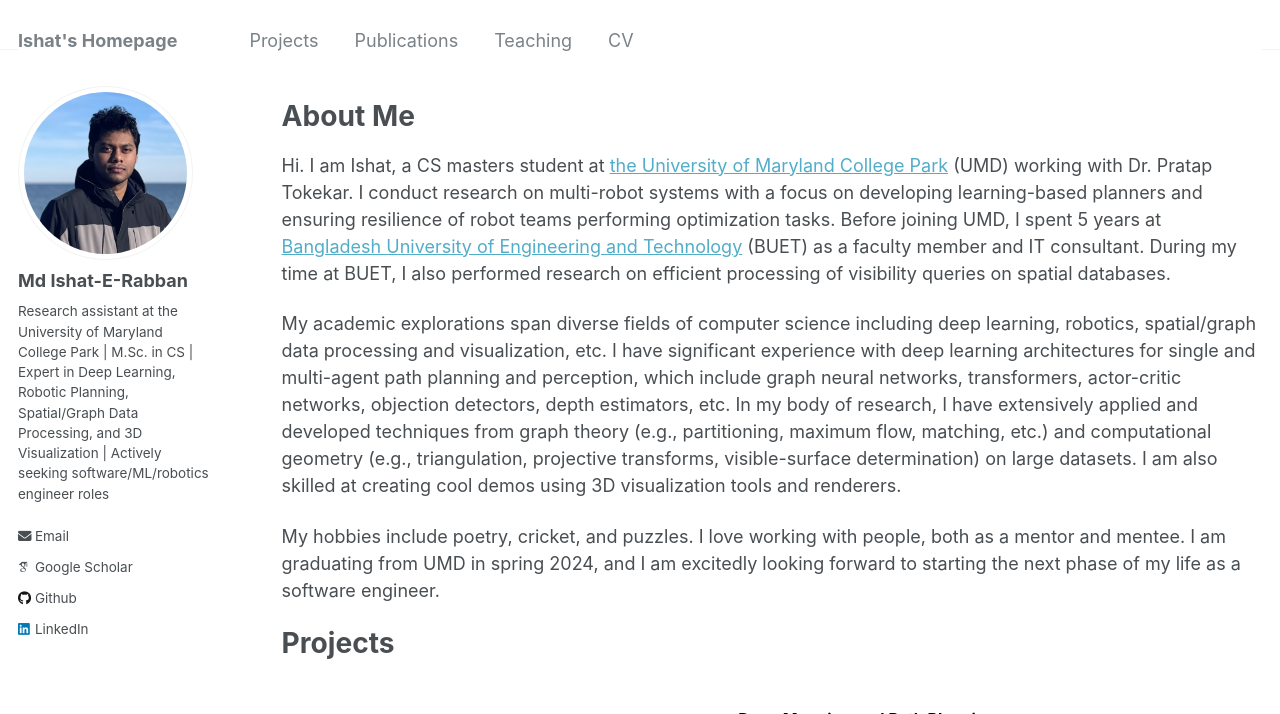
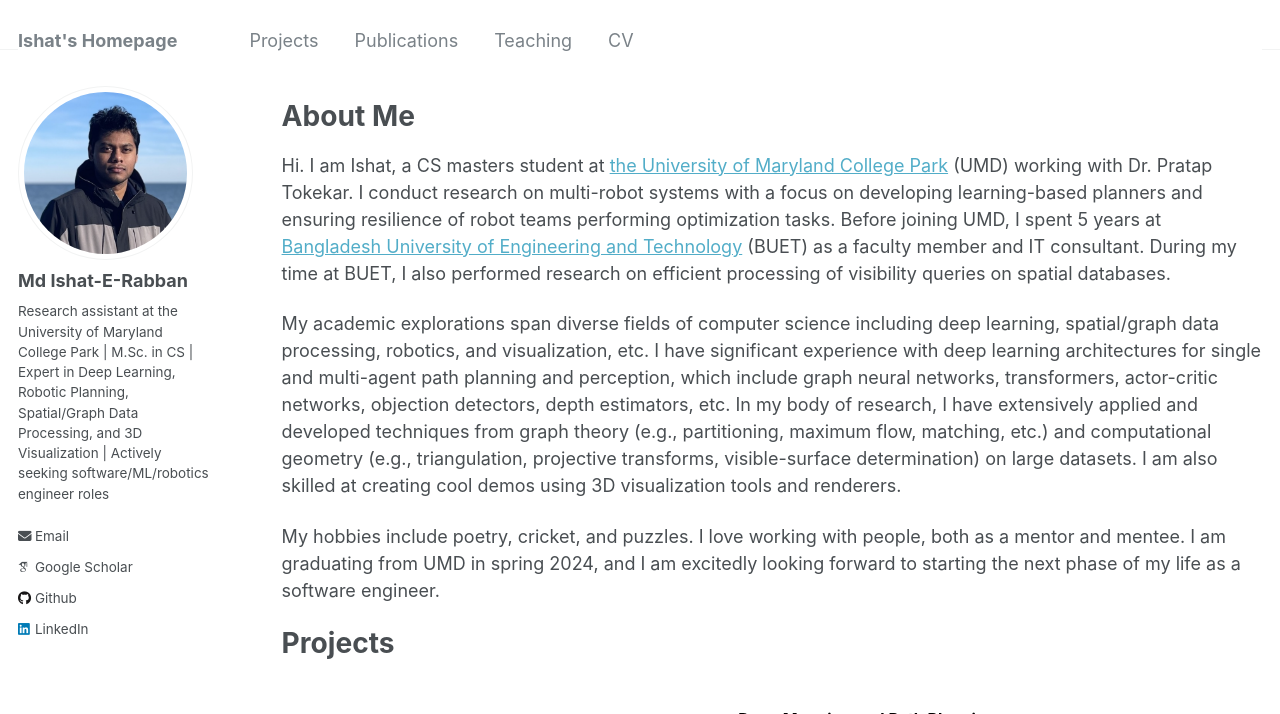
Before and after one commit to ieranik/ieranik.github.io, a Jekyll site: the page built from _pages/about.md, in a window 1280 px wide and 900 px high, cut to the strip 0-714 px from the top of the window. Built offline with Jekyll 4.4.1, drawn with Linux system fonts in a browser that asks for light colours; some web fonts are replaced.

Commit message:
updated readme

```diff
--- a/_pages/about.md
+++ b/_pages/about.md
@@ -13,7 +13,7 @@ About Me
 
 Hi. I am Ishat, a CS masters student at [the University of Maryland College Park](https://www.cs.umd.edu/) (UMD) working with Dr. Pratap Tokekar. I conduct research on multi-robot systems with a focus on developing learning-based planners and ensuring resilience of robot teams performing optimization tasks. Before joining UMD, I spent 5 years at [Bangladesh University of Engineering and Technology](https://cse.buet.ac.bd/) (BUET) as a faculty member and IT consultant. During my time at BUET, I also performed research on efficient processing of visibility queries on spatial databases.
 
-My academic explorations span diverse fields of computer science including deep learning, robotics, spatial/graph data processing and visualization, etc. I have significant experience with deep learning architectures for single and multi-agent path planning and perception, which include graph neural networks, transformers, actor-critic networks, objection detectors, depth estimators, etc. In my body of research, I have extensively applied and developed techniques from graph theory (e.g., partitioning, maximum flow, matching, etc.) and computational geometry (e.g., triangulation, projective transforms, visible-surface determination) on large datasets. I am also skilled at creating cool demos using 3D visualization tools and renderers.
+My academic explorations span diverse fields of computer science including deep learning, spatial/graph data processing, robotics, and visualization, etc. I have significant experience with deep learning architectures for single and multi-agent path planning and perception, which include graph neural networks, transformers, actor-critic networks, objection detectors, depth estimators, etc. In my body of research, I have extensively applied and developed techniques from graph theory (e.g., partitioning, maximum flow, matching, etc.) and computational geometry (e.g., triangulation, projective transforms, visible-surface determination) on large datasets. I am also skilled at creating cool demos using 3D visualization tools and renderers.
 
 My hobbies include poetry, cricket, and puzzles. I love working with people, both as a mentor and mentee. I am graduating from UMD in spring 2024, and I am excitedly looking forward to starting the next phase of my life as a software engineer.
 
```
